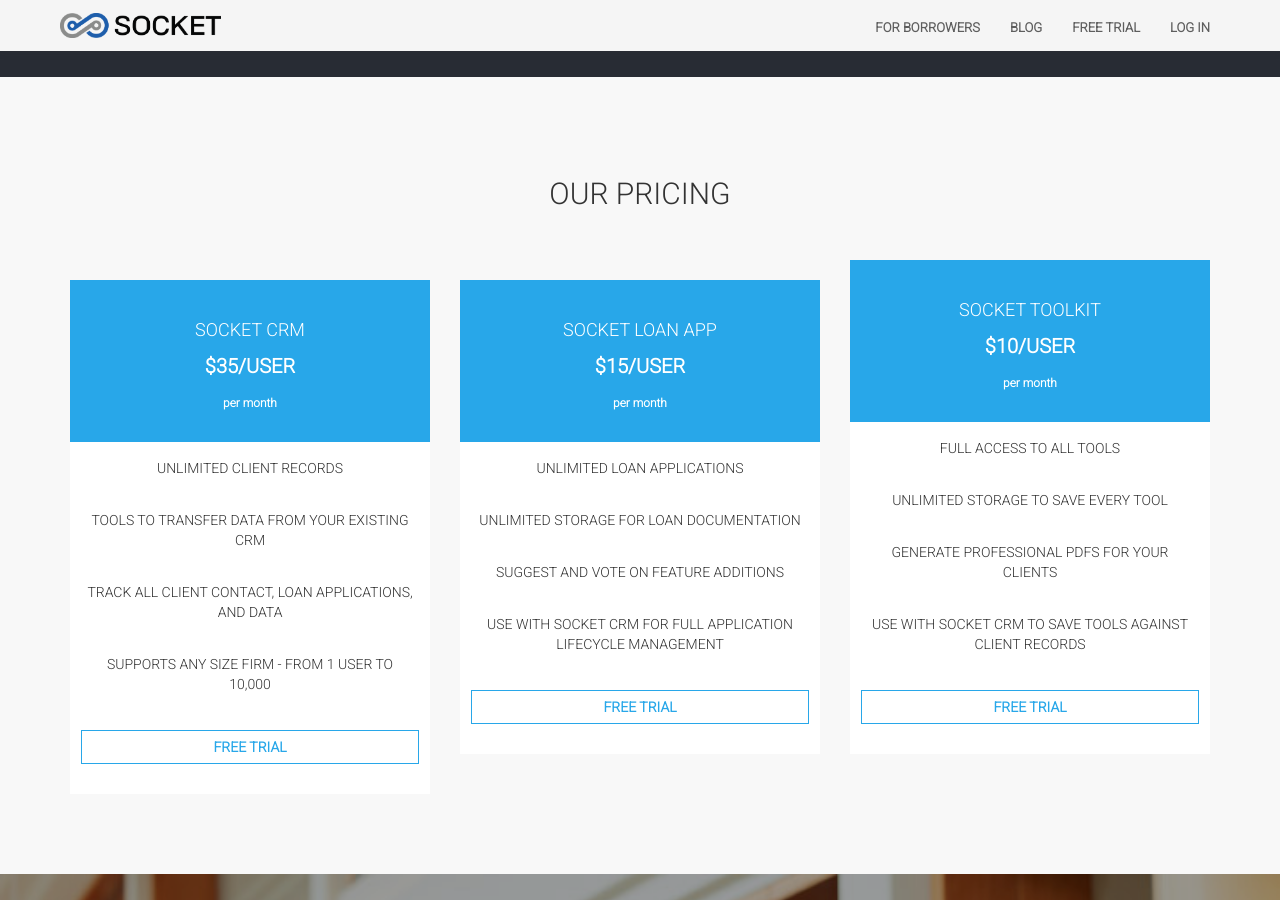
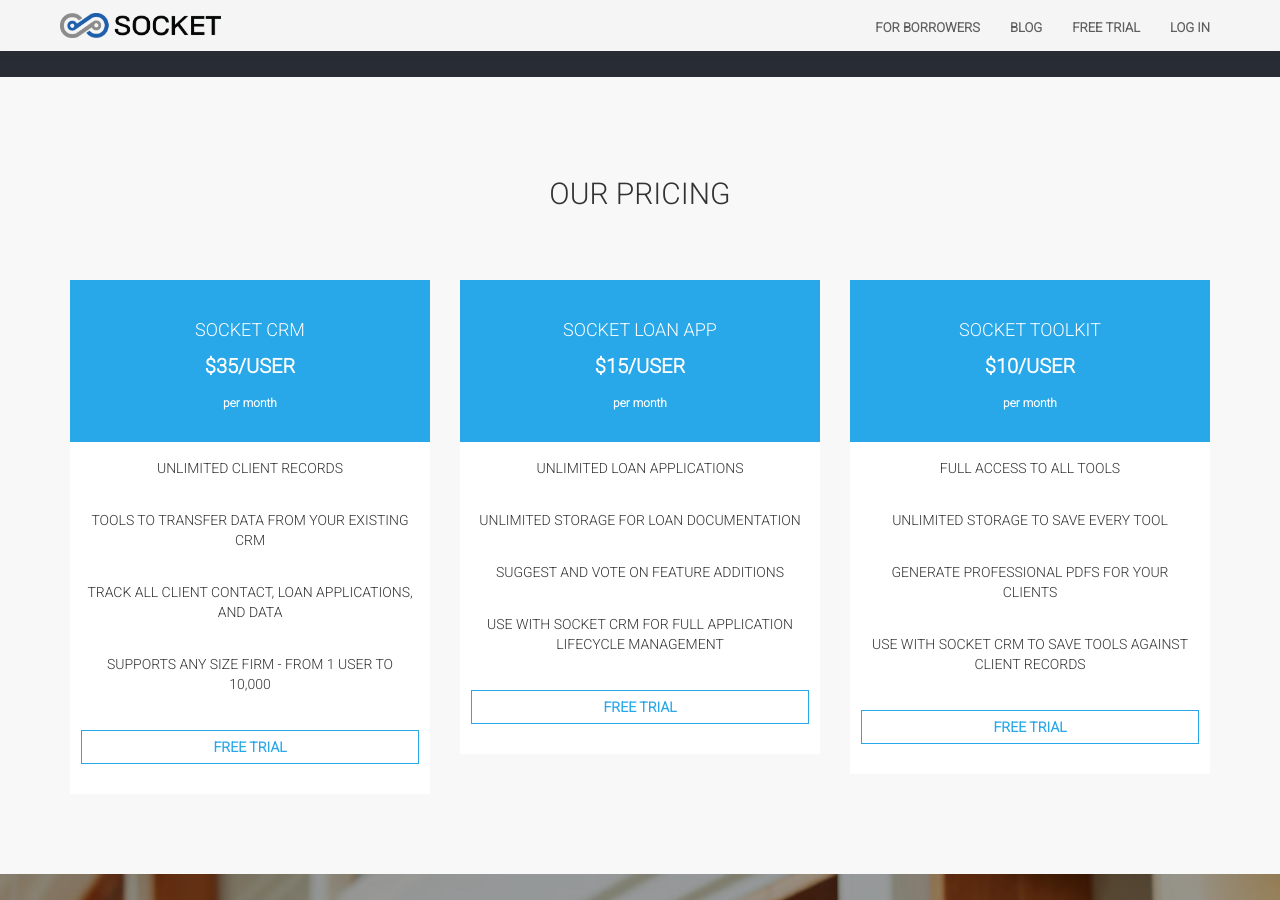
Before and after one commit to riceKernel/socket, a Jekyll site: the page built from index.html, in a window 1280 px wide and 900 px high, scrolled down 2747 px. Built offline with Jekyll 4.4.1, drawn with Linux system fonts in a browser that asks for light colours.

Commit message:
align pricing squares

```diff
--- a/_includes/pricing.html
+++ b/_includes/pricing.html
@@ -48,7 +48,7 @@
 
 
       <div class="col-md-4 wow fadeIn" data-wow-delay="0.6s">
-        <div class="pricing active text-uppercase">
+        <div class="pricing text-uppercase">
           <div class="pricing-title">
             <h4>Socket Toolkit</h4>
             <p>$10/user</p>
```
